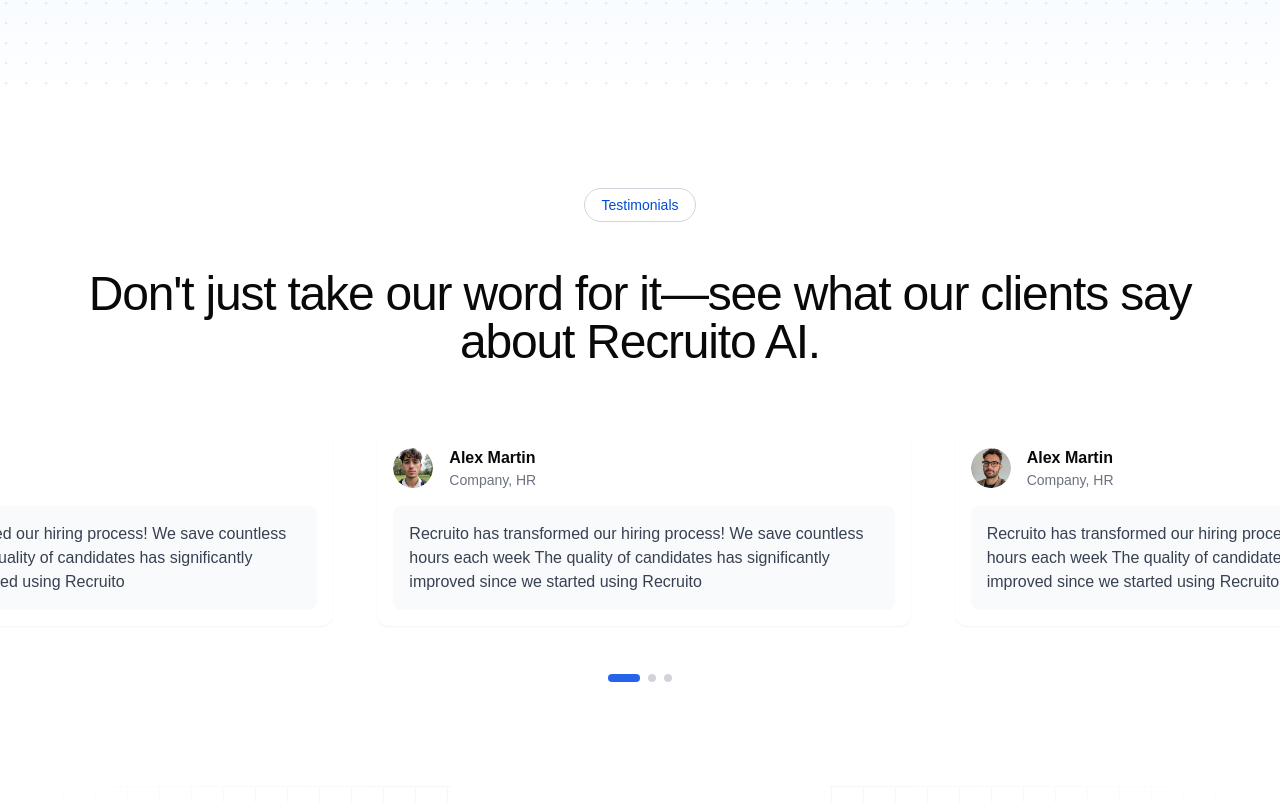
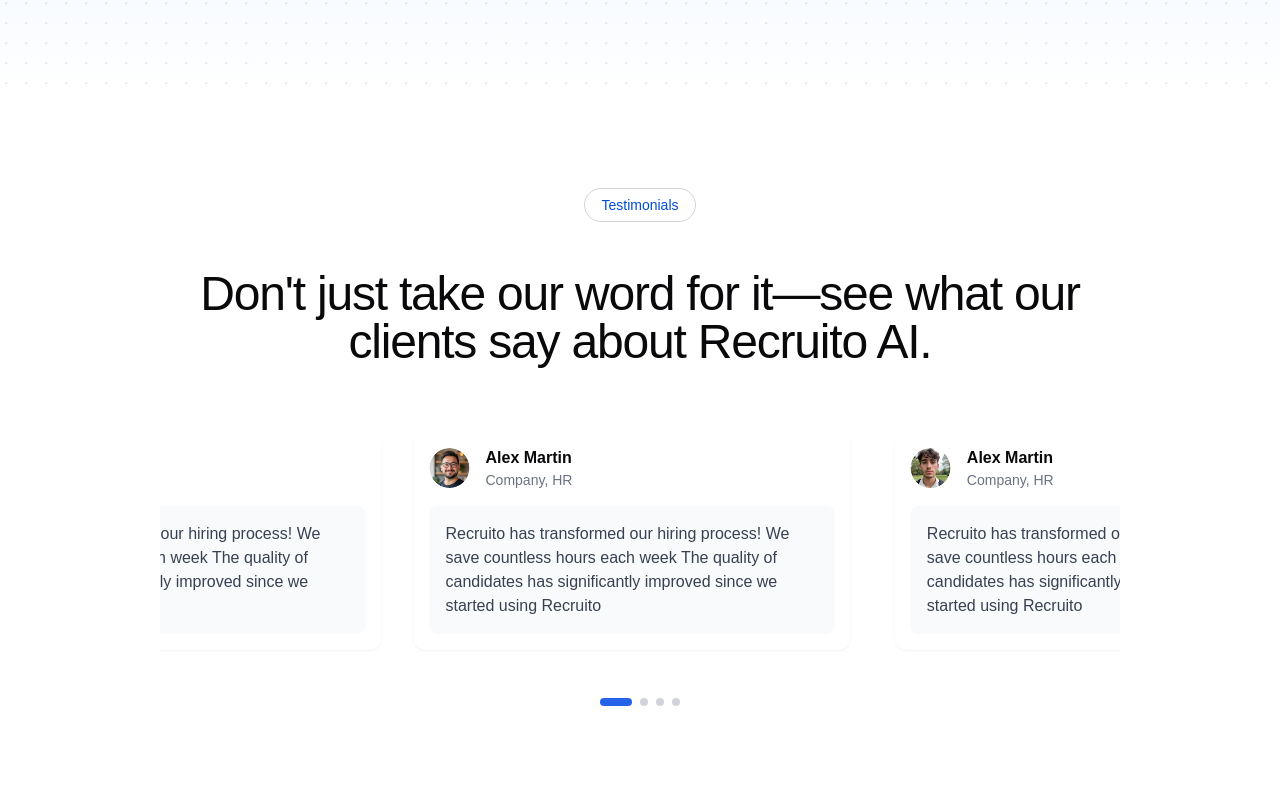
Before and after one commit to kalio007/recruito, a Next.js app: page / in a window 1280 px wide. Shown: the part 4818-5620 px from the top of the page. Built offline with nearby package versions, Linux system fonts and the light colour scheme.

Commit message:
touched up the testimonial marquee

```diff
--- a/components/layouts/mobile-navbar.tsx
+++ b/components/layouts/mobile-navbar.tsx
@@ -21,7 +21,7 @@
         isOpen ? "block" : "hidden"
       } absolute top-full left-0 w-full bg-white rounded-lg shadow-md mt-2`}
     >
-      <ul className="flex flex-col gap-4 p-4">
+      <ul className="flex flex-col gap-4 p-2">
         {navItems.map((item) => (
           <li key={item.href}>
             <Link
--- a/components/layouts/navbar.tsx
+++ b/components/layouts/navbar.tsx
@@ -20,7 +20,7 @@
 
   return (
     <div className="fixed w-full px-4 pt-4 z-50">
-      <nav className="max-w-6xl mx-auto bg-white/80 backdrop-blur-md rounded-full px-2 py-2 shadow-lg">
+      <nav className="max-w-6xl mx-auto bg-white/80 backdrop-blur-md rounded-full px-2 md:py-2 shadow-lg">
         <div className="flex items-center justify-between px-2 py-2">
           {/* Logo */}
           <div className="flex items-center gap-2">
--- a/components/testimonal.tsx
+++ b/components/testimonal.tsx
@@ -36,6 +36,14 @@
     content:
       "Recruito has transformed our hiring process! We save countless hours each week The quality of candidates has significantly improved since we started using Recruito",
   },
+  {
+    id: 4,
+    image: Rivera,
+    name: "Alex Martin",
+    role: "Company, HR",
+    content:
+      "Recruito has transformed our hiring process! We save countless hours each week The quality of candidates has significantly improved since we started using Recruito",
+  },
 ];
 
 const TestimonialsSection = () => {
@@ -50,7 +58,7 @@
   }, [api]);
 
   return (
-    <section className="py-8 md:py-16 bg-white overflow-hidden mb-6 md:mb-10">
+    <section className="py-8 md:py-16 bg-white overflow-hidden mb-6 md:mb-10 md:mx-40">
       <div className="max-w-6xl mx-auto px-4">
         <div className="text-center mb-8 md:mb-12">
           <div className="inline-block px-3 py-1 md:px-4 md:py-1.5 mb-6 md:mb-12 rounded-full border border-gray-300 text-xs md:text-sm font-medium text-[#004CD3]">
```
